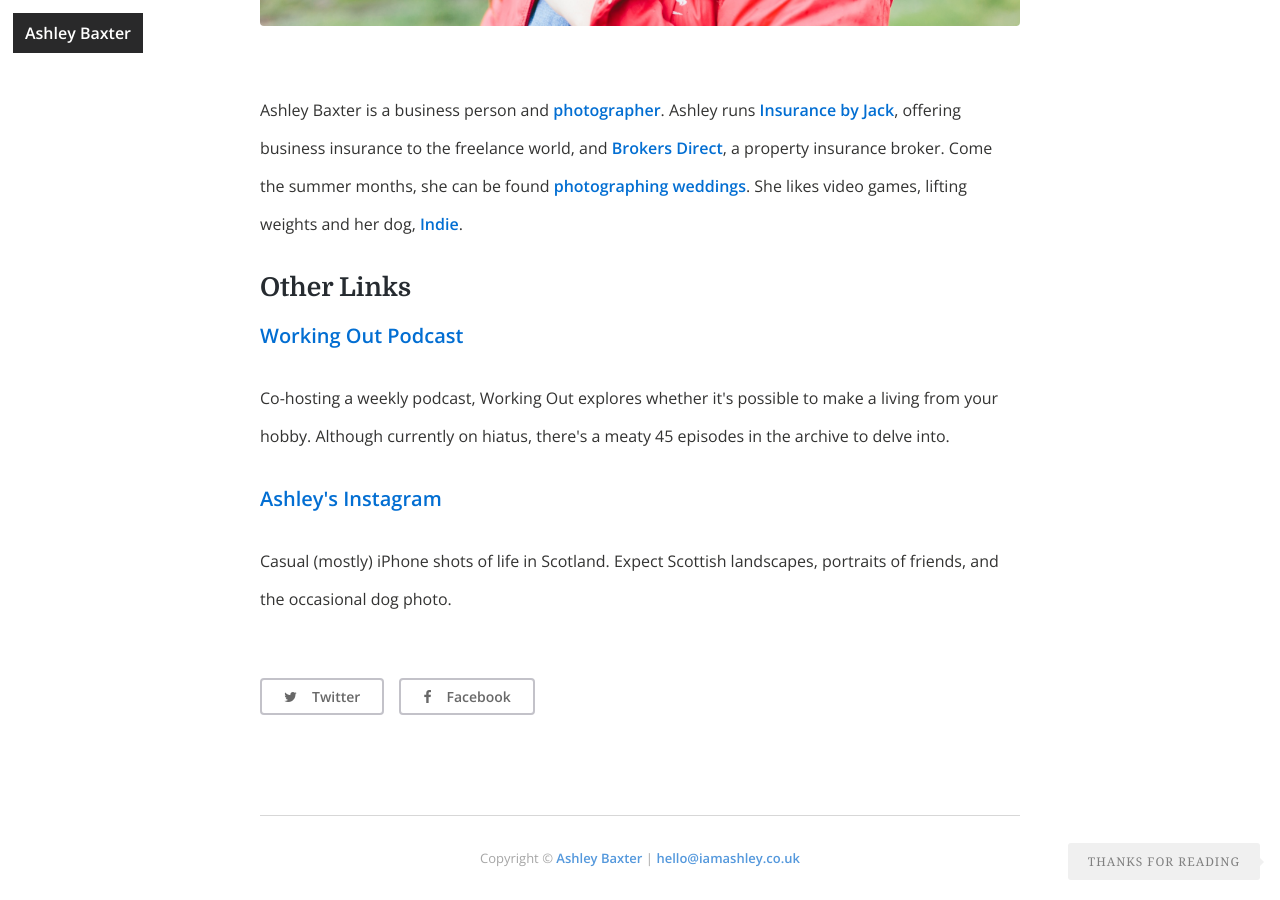
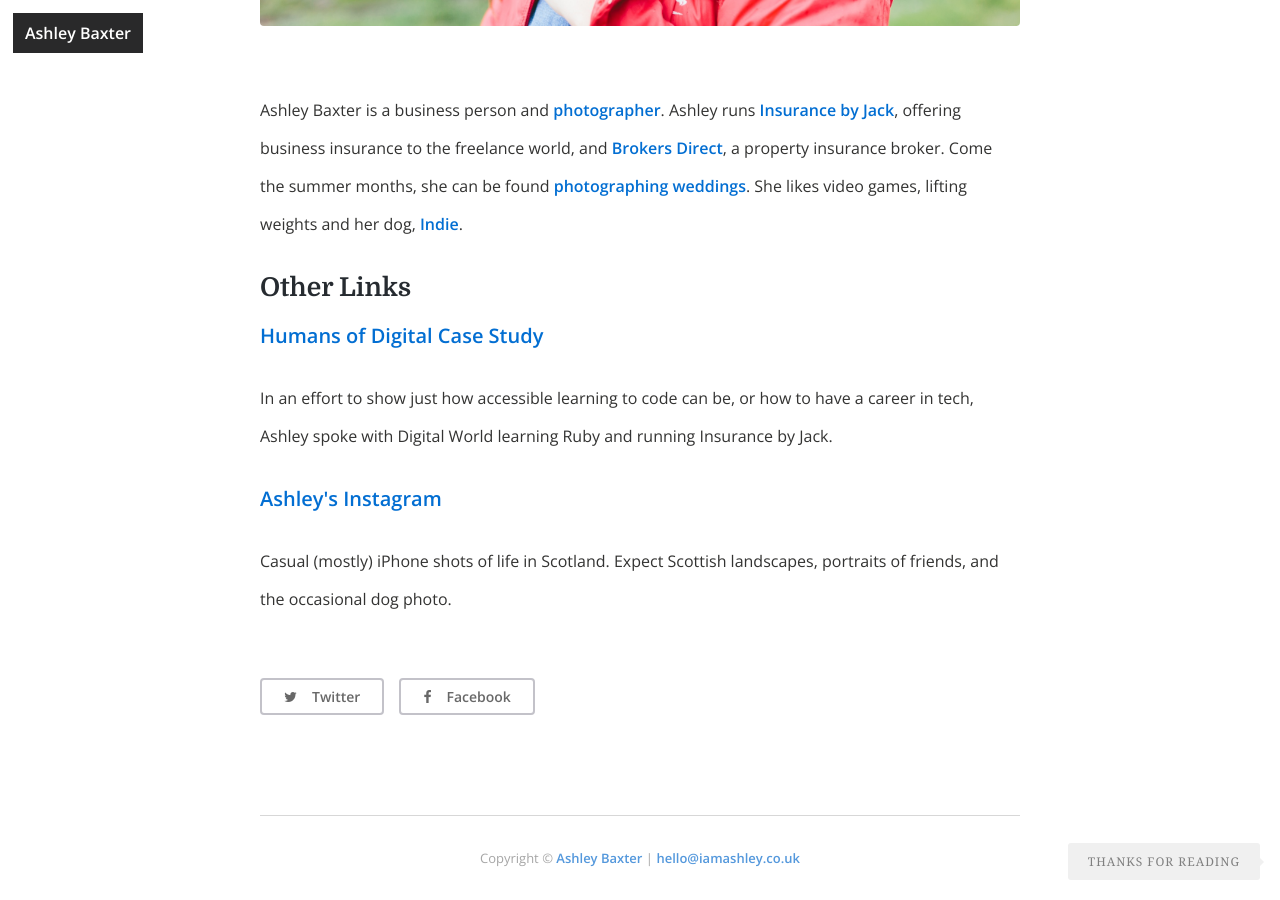
Before and after one commit to ashleybaxter/iamashley, a Jekyll site: the page built from index.html, in a window 1280 px wide and 900 px high, scrolled down 606 px. Built offline with Jekyll 4.4.1, drawn with Linux system fonts in a browser that asks for light colours; nearby versions of some CDN libraries.

Commit message:
Digital World Case Study link

```diff
--- a/index.html
+++ b/index.html
@@ -8,8 +8,8 @@
 
 <h2>Other Links</h2>
 
-<h4><a href="http://workingoutpodcast.com">Working Out Podcast</a></h4>
-<p>Co-hosting a weekly podcast, Working Out explores whether it's possible to make a living from your hobby. Although currently on hiatus, there's a meaty 45 episodes in the archive to delve into.</p>
+<h4><a href="http://www.digitalworld.net/explore/humans-of-digital/ashley-baxter">Humans of Digital Case Study</a></h4>
+<p>In an effort to show just how accessible learning to code can be, or how to have a career in tech, Ashley spoke with Digital World learning Ruby and running Insurance by Jack.</p>
 
 <h4><a href="http://instagram.com/ashleybaxter">Ashley's Instagram</a></h4>
 <p>Casual (mostly) iPhone shots of life in Scotland. Expect Scottish landscapes, portraits of friends, and the occasional dog photo.</p>
```
